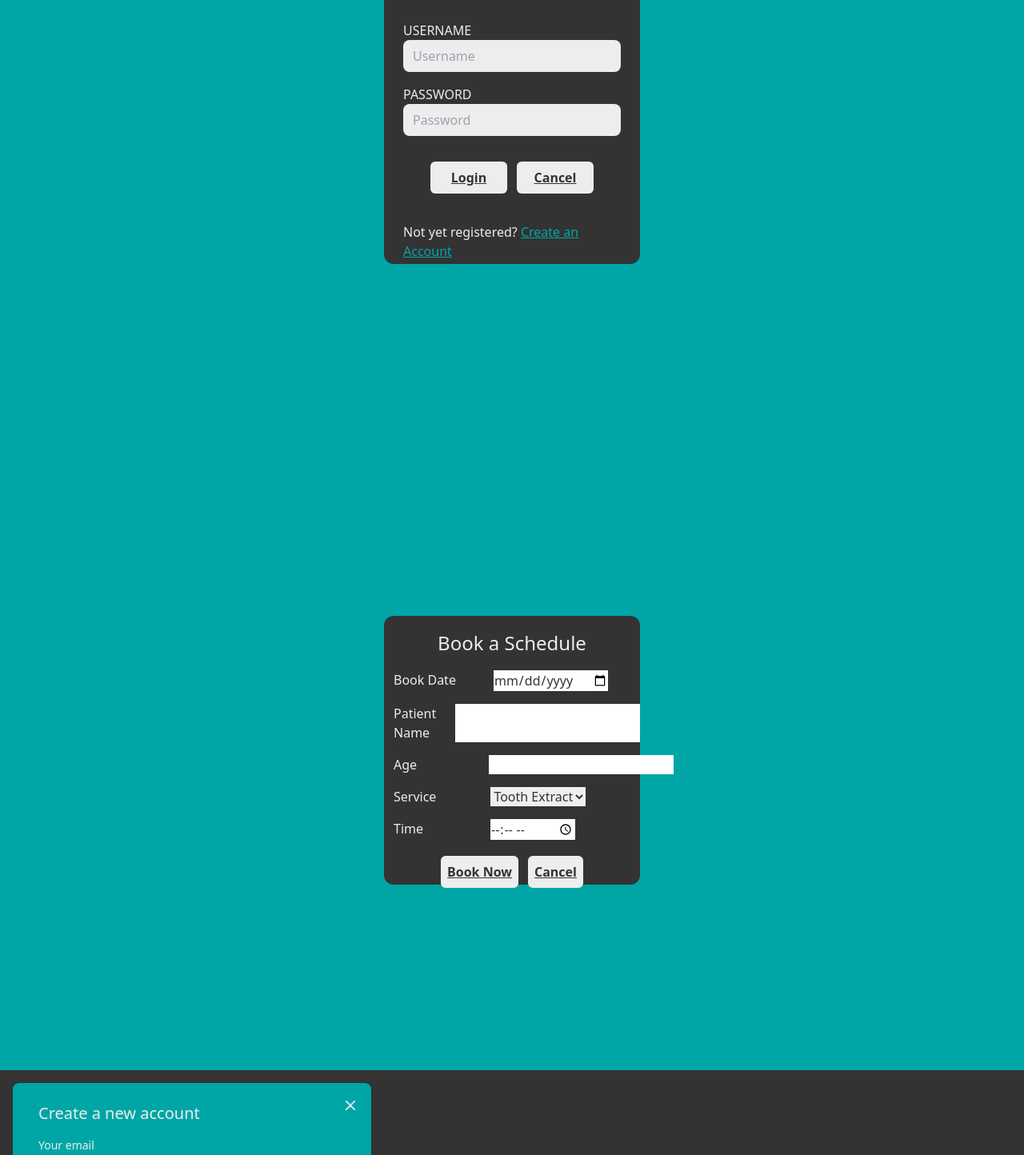
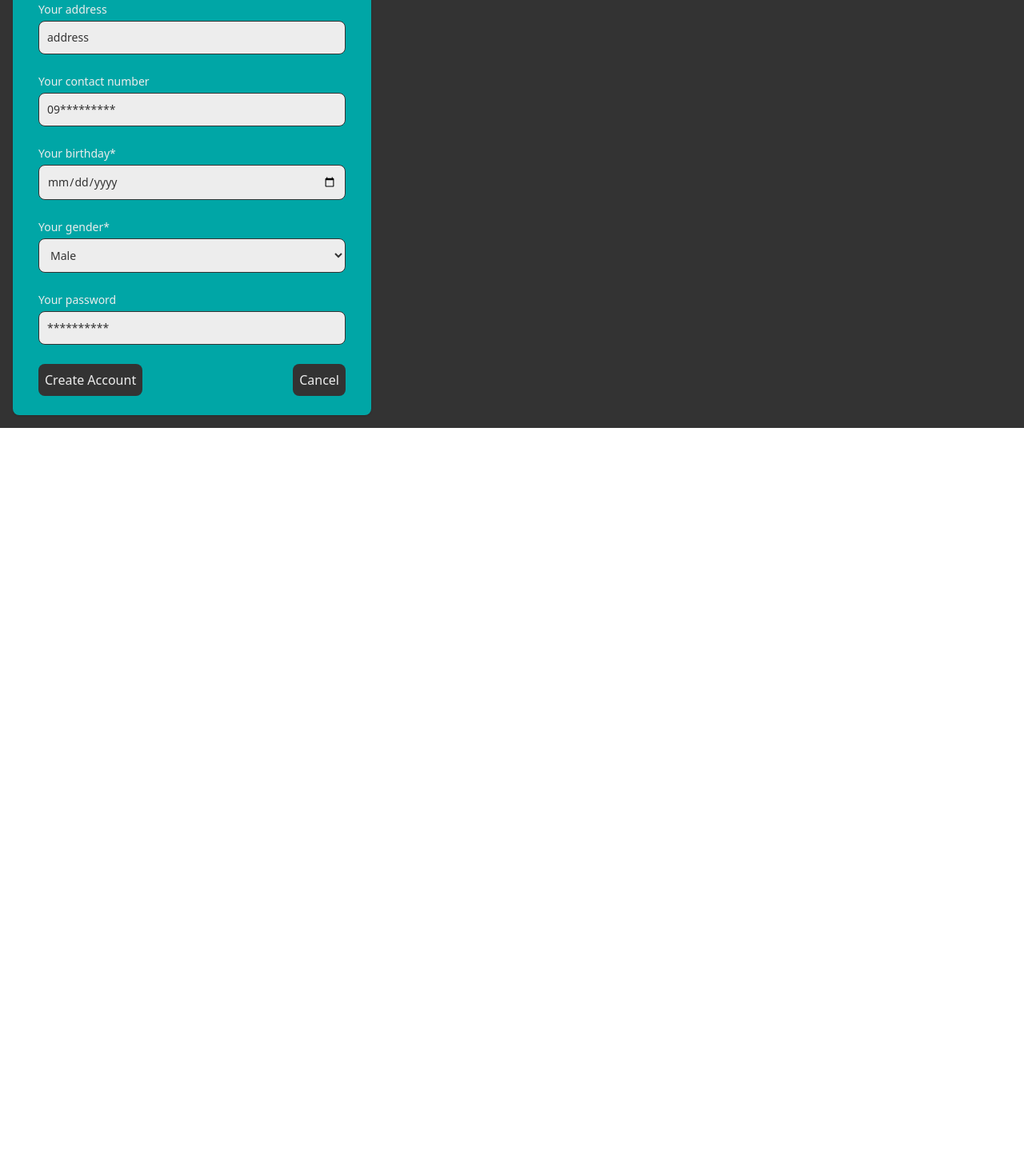
Before and after one commit to baroiroi/st-rp1-capstone-aserios-root, a React (Vite) app in the folder frontend/: page /Modal in a window 1280 px wide. Shown: the part 262-1706 px from the top of the page at 80% size. After the commit the page ends 800 px from the top, so only its background shows below. Built offline with nearby package versions, Linux system fonts and the light colour scheme.

Commit message:
installed react-router-dom and used it

```diff
--- a/frontend/package.json
+++ b/frontend/package.json
@@ -13,7 +13,8 @@
         "axios": "^1.4.0",
         "prop-types": "^15.8.1",
         "react": "^18.2.0",
-        "react-dom": "^18.2.0"
+        "react-dom": "^18.2.0",
+        "react-router-dom": "^6.15.0"
     },
     "devDependencies": {
         "@types/react": "^18.2.15",
--- a/frontend/src/App.jsx
+++ b/frontend/src/App.jsx
@@ -2,20 +2,16 @@ import React from 'react'
 import Login from './authentication/Login'
 import UserBooking from './components/UserBooking'
 import { Modal } from './components/Modal'
-import UsersService from './services/UsersService'
+import { Routes, Route } from 'react-router-dom'
 
 const App = () => {
     return (
-        <>
-            <div className=''>
-                <Login />
-                <UserBooking />
-                <Modal />
-            </div>
-
-
-
-        </>
+        <div>
+            <Routes>
+                <Route path='/' element={<Login />} />
+                <Route path='/Modal' element={<Modal />} />
+            </Routes>
+        </div>
 
     )
 }
--- a/frontend/src/authentication/Login.jsx
+++ b/frontend/src/authentication/Login.jsx
@@ -1,3 +1,4 @@
+import { Link } from "react-router-dom"
 const Login = () => {
     return (
 
@@ -17,7 +18,7 @@ const Login = () => {
                     </div>
                     <div className="mt-5">
                         <span>Not yet registered? </span>
-                        <a href="#" className="underline text-aqua text-decoration-line:">Create an Account</a>
+                        <Link to="/Modal">Create an Account</Link>
                     </div>
                 </form>
             </div>
--- a/frontend/src/components/Modal.jsx
+++ b/frontend/src/components/Modal.jsx
@@ -1,39 +1,13 @@
 import React from 'react'
+import { Link } from 'react-router-dom'
 
 export const Modal = () => {
     return (
         <>
             <div className="z-50 flex items-center justify-center bg-darkgray text-lightgray">
-                <div
-                    id="authentication-modal"
-                    tabIndex="-1"
-                    aria-hidden="true"
-                    className="w-full p-4 overflow-x-hidden overflow-y-auto md:inset-0 h-[calc(100%-1rem)] max-h-full"
-                >
+                <div className="w-full p-4 overflow-x-hidden overflow-y-auto md:inset-0 h-[calc(100%-1rem)] max-h-full">
                     <div className="relative w-full max-w-md max-h-full">
                         <div className="relative rounded-lg shadow bg-aqua dark:bg-gray-700">
-                            <button
-                                type="button"
-                                className="absolute top-3 right-2.5 text-gray-400 bg-transparent hover:bg-gray-200 hover:text-gray-900 rounded-lg text-sm w-8 h-8 ml-auto inline-flex justify-center items-center dark:hover:bg-gray-600 dark:hover:text-white"
-                                data-modal-hide="authentication-modal"
-                            >
-                                <svg
-                                    className="w-3 h-3"
-                                    aria-hidden="true"
-                                    xmlns="http://www.w3.org/2000/svg"
-                                    fill="none"
-                                    viewBox="0 0 14 14"
-                                >
-                                    <path
-                                        stroke="currentColor"
-                                        strokeLinecap="round"
-                                        strokeLinejoin="round"
-                                        strokeWidth="2"
-                                        d="m1 1 6 6m0 0 6 6M7 7l6-6M7 7l-6 6"
-                                    />
-                                </svg>
-                                <span className="sr-only">Close modal</span>
-                            </button>
                             <div className="px-6 py-6 lg:px-8">
                                 <h3 className="mb-4 text-xl font-medium text-gray-900 dark:text-white">
                                     Create a new account
@@ -132,7 +106,7 @@ export const Modal = () => {
                                     </div>
                                     <div className='flex justify-between text-lightgray'>
                                         <button className='p-2 rounded-lg bg-darkgray'>Create Account</button>
-                                        <button className='p-2 rounded-lg bg-darkgray'>Cancel</button>
+                                        <Link to="/"><button className='p-2 rounded-lg bg-darkgray'>Cancel</button></Link>
                                     </div>
                                 </form>
                             </div>
--- a/frontend/src/main.jsx
+++ b/frontend/src/main.jsx
@@ -2,9 +2,12 @@ import React from 'react'
 import ReactDOM from 'react-dom/client'
 import App from './App.jsx'
 import './index.css'
+import { BrowserRouter as Router } from 'react-router-dom'
 
 ReactDOM.createRoot(document.getElementById('root')).render(
     <React.StrictMode>
-        <App />
+        <Router>
+            <App />
+        </Router>
     </React.StrictMode>
 )
```
Also changed, not shown: 1 other file (tests, documents, lock files or other folders).
